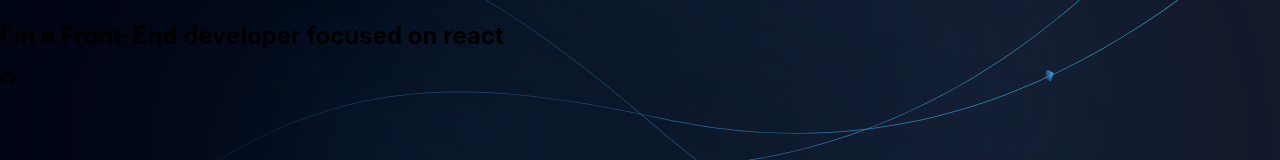
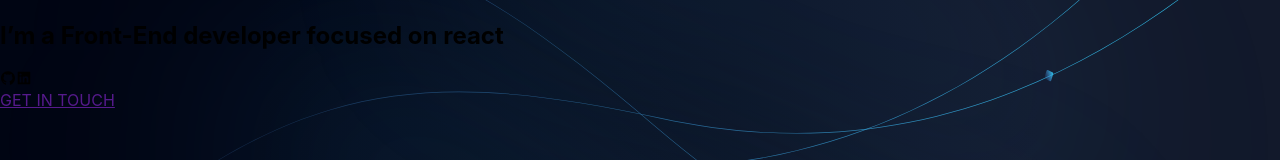
Before and after one commit to HenriqueMts/Eduardo-Henrique-Portfolio, a React (Create React App) app: page / in a window 1280 px wide. Shown: the part 259-419 px from the top of the page. Built offline with nearby package versions, Linux system fonts and the light colour scheme.

Commit message:
chore: finish Home page main content section

```diff
--- a/src/Components/Section-Home-Main/index.jsx
+++ b/src/Components/Section-Home-Main/index.jsx
@@ -7,6 +7,7 @@ import BackgroundImage from "../../Assets/bg-hero.svg";
 import Logo from "../../Assets/PortfolioLogo.svg";
 
 import { AiFillGithub } from "react-icons/ai";
+import { AiFillLinkedin } from "react-icons/ai";
 const HomeMain = () => {
   return (
     <Container>
@@ -33,7 +34,13 @@ const HomeMain = () => {
         <h2>I’m a Front-End developer focused on react</h2>
       </div>
       <Footer>
-        <AiFillGithub />
+        <div>
+          <AiFillGithub />
+          <AiFillLinkedin />
+        </div>
+        <div>
+          <Link>GET IN TOUCH</Link>
+        </div>
       </Footer>
     </Container>
   );
```
